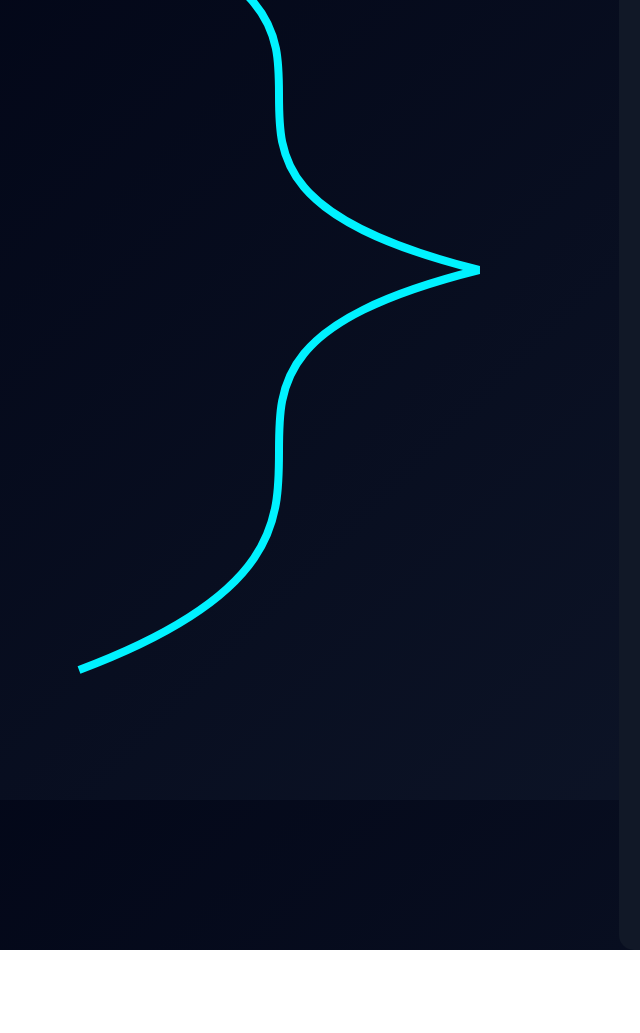
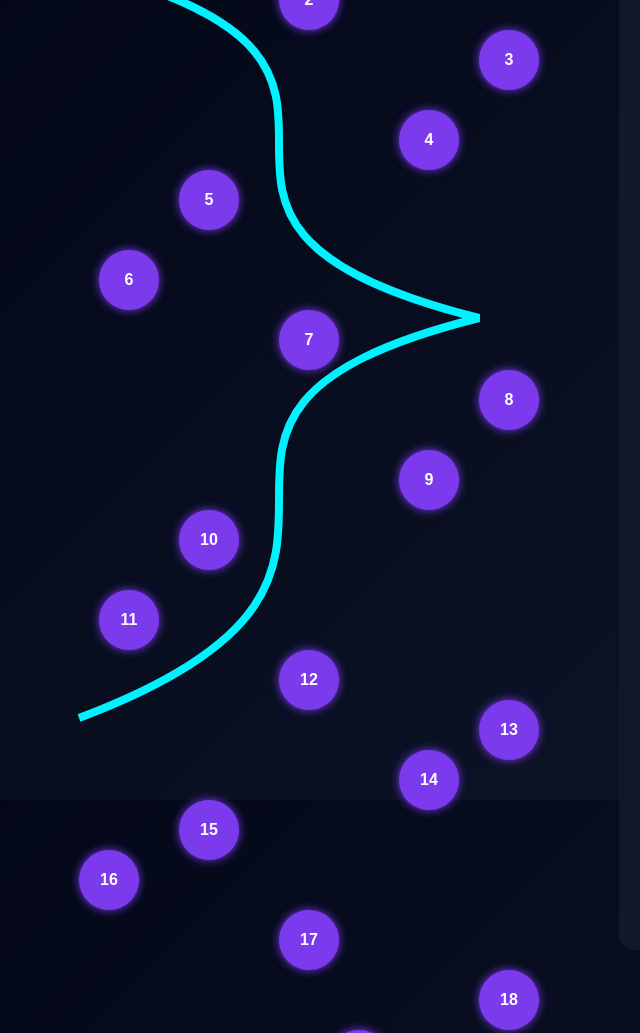
Before and after one commit to asuarezmena/memorygame, a plain HTML site: page map.html in a window 1280 px wide. Shown: the top 1033 px of the page, without its empty margins (196-836 px from the left). Before the commit the page ends 950 px from the top, so only its background shows below. Drawn offline with Linux system fonts and the light colour scheme; no server answers.

Commit message:
Update map.html

```diff
--- a/map.html
+++ b/map.html
@@ -54,6 +54,6 @@
 </div>
 
 <script src="js/api.js"></script>
-<script src="game.js?v=2"></script>
+<script src="js/game.js?v=2"></script>
 </body>
 </html>
```
